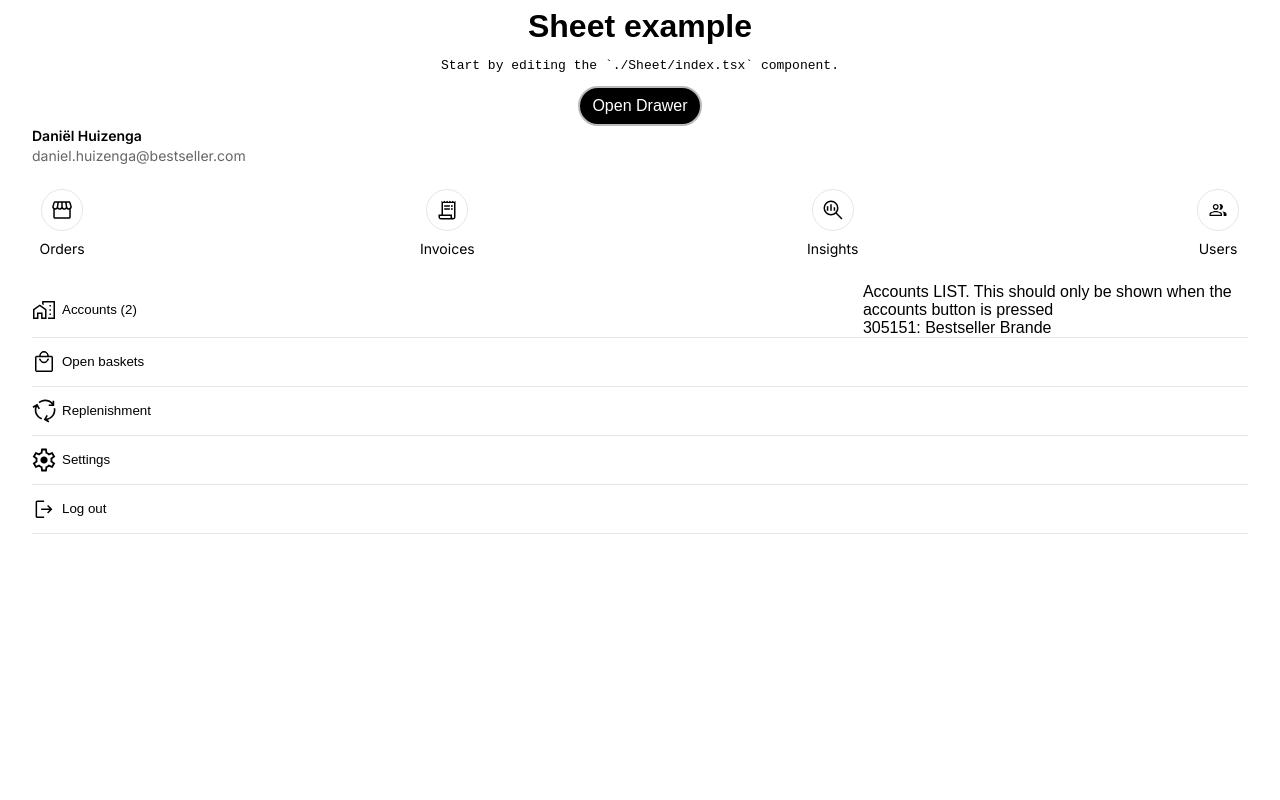
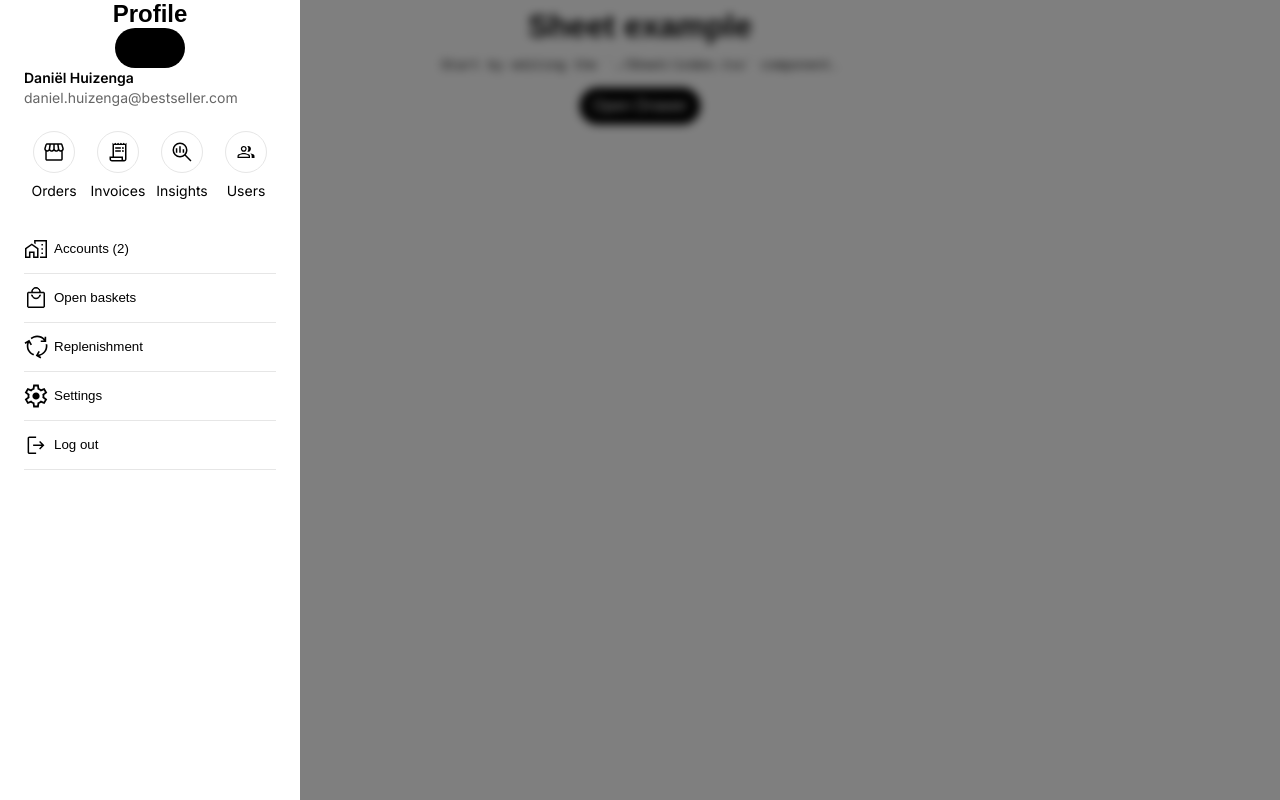
Before and after one commit to fietsmand/React-sheets-component-playground, a React (Vite) app: page / in a window 1280 px wide. Both pictures are taken after a click on the button "Open Drawer". Built offline with nearby package versions, Linux system fonts and the light colour scheme.

Commit message:
First commit

```diff
--- a/src/App.tsx
+++ b/src/App.tsx
@@ -1,22 +1,65 @@
-import { useRef } from "react";
+import { Suspense, useMemo, useState, useTransition } from "react";
 import { Button } from "./resources/Button";
 import "./styles.css";
 import { Sheet } from "./Sheet";
 import { ProfileView } from "./resources/ProfileView";
+import { SheetHeader } from "./Sheet/SheetHeader";
 
 export default function App() {
+  const [startLoad, setStartLoad] = useState(false);
+  const [isSheetOpened, setIsSheetOpened] = useState(false);
+
+  const [isPending, startTransition] = useTransition();
+
+  const Profile = useMemo(() => {
+    console.log("useMemo loading Profile: startLoad =", startLoad);
+    return startLoad ? <ProfileView /> : null;
+  }, [startLoad]);
+
+  const handleHover = () => {
+    startTransition(() => {
+      setStartLoad(true);
+    });
+  };
+
+  const handleOpenSheet = () => {
+    setIsSheetOpened(true);
+  };
+
+  const handleClose = () => {
+    setIsSheetOpened(false);
+    setStartLoad(false);
+  };
+
   return (
     <div className="App">
       <h1>Sheet example</h1>
       <pre>
         <p>Start by editing the `./Sheet/index.tsx` component.</p>
       </pre>
-      <Button clickAction={() => {}} variant={"primary"}>
+      <Button
+        clickAction={handleOpenSheet}
+        variant={"primary"}
+        hoverAction={handleHover}
+      >
         Open Drawer
       </Button>
 
-      <Sheet>
-        <ProfileView />
+      <Sheet
+        isOpen={isSheetOpened}
+        onClose={handleClose}
+        direction="right"
+        header={
+          <SheetHeader
+            title={"Profile"}
+            onClose={handleClose}
+            onBack={handleClose}
+            showBackButton={false}
+            showCloseButton={true}
+          />
+        }
+      >
+        <Suspense fallback={<div>Loading...</div>}>{Profile}</Suspense>
       </Sheet>
     </div>
   );
--- /dev/null
+++ b/src/Sheet/Sheet.module.scss
@@ -0,0 +1,29 @@
+.overlay {
+	position: fixed;
+	top: 0;
+	left: 0;
+	width: 100%;
+	height: 100%;
+	background-color: rgba(0, 0, 0, 0.5);
+	backdrop-filter: blur(5px);
+}
+.closed {
+	visibility: hidden;
+	pointer-events: none;
+}
+
+.opened {
+	visibility: visible;
+	pointer-events: auto;
+}
+
+.wrapper {
+	position: fixed;
+	top: 0;
+	left: 0;
+	width: 18.75rem;
+	height: 100%;
+	background-color: white;
+	display: flex;
+	flex-direction: column;
+}
--- /dev/null
+++ b/src/Sheet/SheetHeader.tsx
@@ -0,0 +1,39 @@
+import { Button } from "../resources/Button";
+import { Icon } from "../resources/Icon";
+import styles from "./Sheet.module.scss";
+
+interface SheetHeaderProps {
+  title: string;
+  onClose?: () => void;
+  onBack?: () => void;
+  showBackButton?: boolean;
+  showCloseButton?: boolean;
+}
+
+export function SheetHeader({
+  title,
+  onClose,
+  onBack,
+  showBackButton = false,
+  showCloseButton = true,
+}: SheetHeaderProps) {
+  return (
+    <header className={styles.header}>
+      <div>
+        {showBackButton && onBack && (
+          <Button clickAction={onBack} variant="primary" aria-label="Go back">
+            <Icon icon="close" />
+          </Button>
+        )}
+      </div>
+      <h2>{title}</h2>
+      <div>
+        {showCloseButton && onClose && (
+          <Button clickAction={onClose} variant="tertiary" aria-label="Close">
+            <Icon icon="close" />
+          </Button>
+        )}
+      </div>
+    </header>
+  );
+}
--- a/src/Sheet/index.tsx
+++ b/src/Sheet/index.tsx
@@ -1,7 +1,56 @@
-import { PropsWithChildren } from "react";
+import { PropsWithChildren, useEffect } from "react";
+import styles from "./Sheet.module.scss";
+import classNames from "classnames";
 
-export interface SheetProps extends PropsWithChildren {}
+export interface SheetProps extends PropsWithChildren {
+  isOpen?: boolean;
+  onClose?: () => void;
+  onBack?: () => void;
+  direction?: "top" | "bottom" | "left" | "right" | "topRight";
+  duration?: number;
+  header?: React.ReactNode;
+}
 
-export function Sheet({ children }: SheetProps) {
-  return children;
+const transformMap = {
+  top: "translateY(-100%)",
+  bottom: "translateY(100%)",
+  left: "translateX(-100%)",
+  right: "translateX(100%)",
+  // topRight: 'translate(0,-100%)'
+  topRight: "translate(0,-100%)",
+};
+
+export function Sheet({
+  children,
+  isOpen,
+  onClose,
+  onBack,
+  header,
+  direction = "right",
+  duration = 300,
+}: SheetProps) {
+  const drawerStyle: React.CSSProperties = {
+    transform: isOpen ? "translate(0, 0)" : transformMap[direction],
+    visibility: isOpen ? "visible" : "hidden",
+    transition: `all ${duration}ms ease-in-out`,
+  };
+
+  return (
+    <div
+      className={classNames({
+        [styles.closed]: !isOpen,
+        [styles.opened]: isOpen,
+      })}
+    >
+      {isOpen && <div className={styles.overlay} onClick={onClose} />}
+      <div
+        className={styles.wrapper}
+        style={drawerStyle}
+        onClick={(e) => e.stopPropagation()}
+      >
+        {header}
+        {children}
+      </div>
+    </div>
+  );
 }
--- a/src/resources/Button/index.tsx
+++ b/src/resources/Button/index.tsx
@@ -1,16 +1,21 @@
+import React from "react";
 import { PropsWithChildren, startTransition } from "react";
 import styles from "./Button.module.scss";
 import classNames from "classnames";
 import { capitalize } from "lodash";
 
 interface ButtonProps {
+  hoverAction?: () => void;
   clickAction: () => void;
   variant?: "primary" | "tertiary" | "none";
+  disabled?: boolean;
 }
 
 export function Button({
+  hoverAction,
   clickAction,
   variant = "primary",
+  disabled = false,
   children,
 }: PropsWithChildren<ButtonProps>) {
   return (
@@ -19,7 +24,14 @@ export function Button({
         styles.button,
         styles[`variant${capitalize(variant)}`],
       )}
-      onClick={() => startTransition(clickAction)}
+      disabled={disabled}
+      onMouseEnter={async () => {
+        startTransition(async () => {
+          console.log("Starting HOVER transtition");
+          await hoverAction?.();
+        });
+      }}
+      onClick={clickAction}
     >
       {children}
     </button>
--- a/src/resources/ProfileView/index.tsx
+++ b/src/resources/ProfileView/index.tsx
@@ -1,9 +1,10 @@
-import { use } from "react";
+import { Suspense, use, useState } from "react";
 import { Button } from "../Button";
 import styles from "./ProfileView.module.scss";
 import { Icon } from "../Icon";
 import { Sheet } from "../../Sheet";
 import { AccountsView } from "../AccountsView";
+import { SheetHeader } from "../../Sheet/SheetHeader";
 interface ProfileData {
   name: string;
   email: string;
@@ -33,6 +34,8 @@ function getProfile() {
 // NOTE: This should only be rendered when the sheet has been opened
 export function ProfileView() {
   const data = use(getProfile());
+  const [isOpen, setIsOpen] = useState(false);
+  const toggle = () => setIsOpen((prev) => !prev);
 
   return (
     <div className={styles.section}>
@@ -60,12 +63,27 @@ export function ProfileView() {
       </ul>
       <ul className={styles.links}>
         <li className={styles.link}>
-          <Button variant="none" clickAction={() => {}}>
+          <Button variant="none" clickAction={toggle}>
             <Icon icon="account" className={styles.listItemIcon} />
             Accounts ({data.numberOfSelectedAccounts})
           </Button>
-          <Sheet>
-            <AccountsView />
+          <Sheet
+            isOpen={isOpen}
+            onClose={toggle}
+            direction="bottom"
+            header={
+              <SheetHeader
+                title={"Accounts"}
+                onClose={toggle}
+                onBack={toggle}
+                showBackButton={false}
+                showCloseButton={true}
+              />
+            }
+          >
+            <Suspense fallback={<div>Loading accounts...</div>}>
+              <AccountsView />
+            </Suspense>
           </Sheet>
         </li>
         <li className={styles.link}>
```
